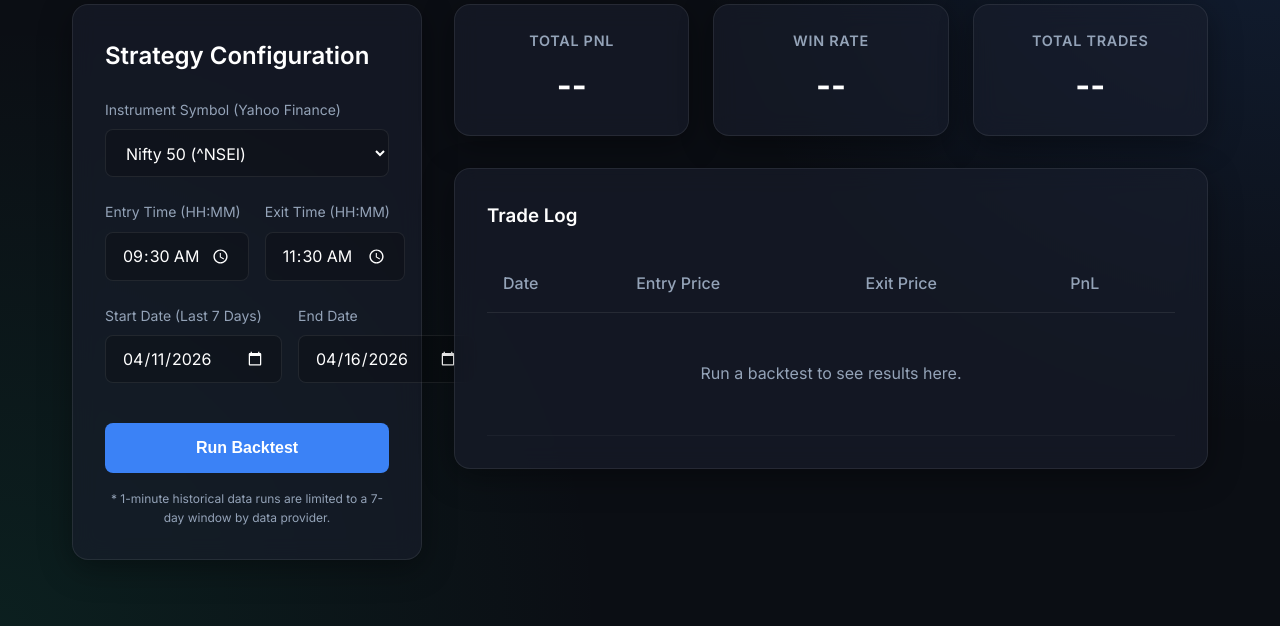
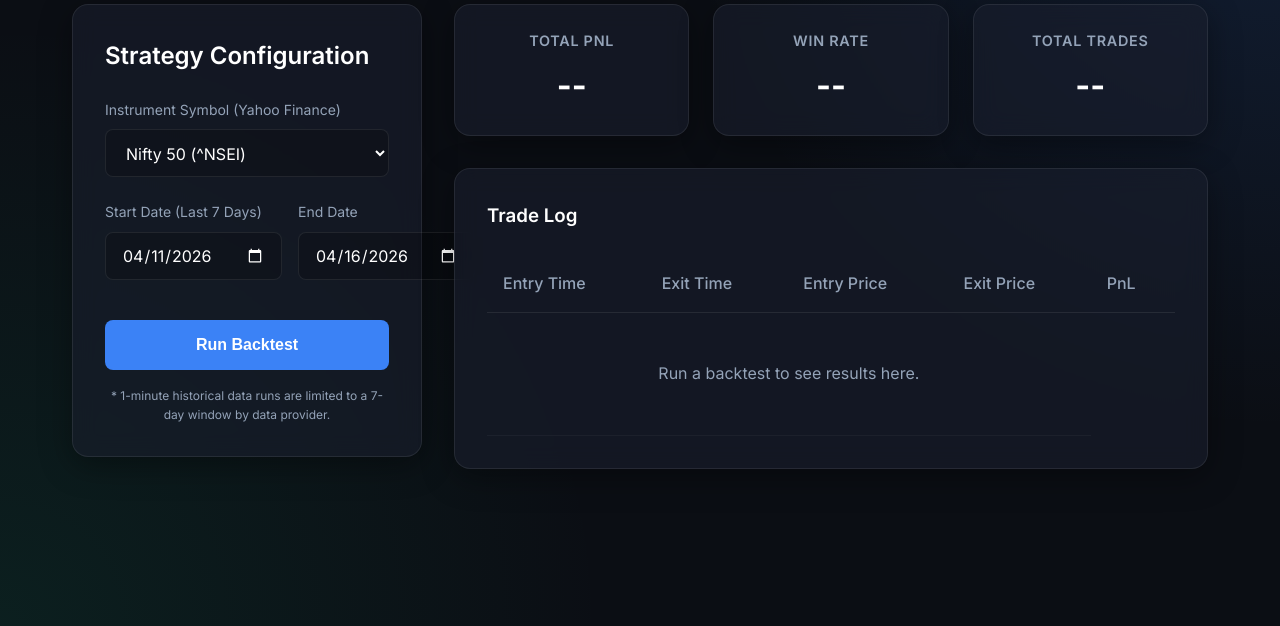
Before and after one commit to subbireddy818/backtest, a Flask app: page / in a window 1280 px wide. Shown: the part 174-800 px from the top of the page. Run offline with Flask 3, Linux system fonts and the light colour scheme.

Commit message:
Updated algorithm to RSI-based intraday strategy

```diff
--- a/app.py
+++ b/app.py
@@ -6,7 +6,7 @@ from datetime import datetime
 
 app = Flask(__name__)
 
-def run_backtest(symbol, entry_time_str, exit_time_str, start_date_str, end_date_str):
+def run_backtest(symbol, start_date_str, end_date_str):
     try:
         # yfinance uses 'YYYY-MM-DD' format, so we need to ensure formatting
         start_dt = datetime.strptime(start_date_str, "%Y-%m-%d")
@@ -35,37 +35,54 @@ def run_backtest(symbol, entry_time_str, exit_time_str, start_date_str, end_date
         if isinstance(df.columns, pd.MultiIndex):
             df.columns = df.columns.get_level_values(0)
 
-        days = df.groupby(df.index.date)
+        # Calculate wilder's RSI (14)
+        delta = df['Close'].diff()
+        gain = delta.clip(lower=0)
+        loss = -1 * delta.clip(upper=0)
+        avg_gain = gain.ewm(com=13, adjust=False).mean()
+        avg_loss = loss.ewm(com=13, adjust=False).mean()
+        rs = avg_gain / avg_loss
+        df['RSI'] = 100 - (100 / (1 + rs))
 
         trades = []
+        active_trade = None
 
-        for date, day_data in days:
-            # Parse target times
-            entry_time = datetime.strptime(f"{date} {entry_time_str}", "%Y-%m-%d %H:%M")
-            exit_time = datetime.strptime(f"{date} {exit_time_str}", "%Y-%m-%d %H:%M")
+        for idx, row in df.iterrows():
+            if pd.isna(row['RSI']):
+                continue
 
-            # Windows
-            entry_window_end = entry_time + pd.Timedelta(minutes=5)
-            exit_window_end = exit_time + pd.Timedelta(minutes=5)
+            close_price = round(float(row['Close']), 2)
+            current_rsi = float(row['RSI'])
 
-            entry_candle = day_data[(day_data.index >= entry_time) & (day_data.index < entry_window_end)].head(1)
-            exit_candle = day_data[(day_data.index >= exit_time) & (day_data.index < exit_window_end)].head(1)
+            # Intraday limits: no new trades after 15:15 to avoid overnight risk
+            allowed_entry = idx.hour < 15 or (idx.hour == 15 and idx.minute <= 15)
+            # Force close close parameter (end of day 15:30 limit check)
+            force_close = idx.hour == 15 and idx.minute >= 28
 
-            if not entry_candle.empty and not exit_candle.empty:
-                try:
-                    entry_price = float(entry_candle['Close'].iloc[0])
-                    exit_price = float(exit_candle['Close'].iloc[0])
+            if active_trade is None:
+                # ENTRY CONDITION: RSI < 30
+                if current_rsi < 30 and allowed_entry:
+                    active_trade = {
+                        "entry_time": idx,
+                        "entry_price": close_price
+                    }
+            else:
+                # We are IN a trade, check hold duration
+                hold_minutes = (idx - active_trade['entry_time']).total_seconds() / 60
 
-                    pnl = exit_price - entry_price
+                # Check exit conditions (after 5 minute holding period)
+                if hold_minutes >= 5:
+                    if current_rsi > 40 or current_rsi < 16 or force_close:
+                        pnl = close_price - active_trade['entry_price']
 
-                    trades.append({
-                        "date": str(date),
-                        "entry": round(entry_price, 2),
-                        "exit": round(exit_price, 2),
-                        "pnl": round(pnl, 2)
-                    })
-                except Exception as e:
-                    print(f"Error extracting prices for {date}: {e}")
+                        trades.append({
+                            "entry_time": active_trade['entry_time'].strftime("%Y-%m-%d %H:%M"),
+                            "exit_time": idx.strftime("%Y-%m-%d %H:%M"),
+                            "entry_price": active_trade['entry_price'],
+                            "exit_price": close_price,
+                            "pnl": round(pnl, 2)
+                        })
+                        active_trade = None # Reset state
 
         total_pnl = sum(t['pnl'] for t in trades)
         wins = [t for t in trades if t['pnl'] > 0]
@@ -80,7 +97,6 @@ def run_backtest(symbol, entry_time_str, exit_time_str, start_date_str, end_date
         }
     except Exception as e:
         return {"error": str(e)}
-
 @app.route("/")
 def index():
     return render_template("index.html")
@@ -89,15 +105,13 @@ def index():
 def backtest_endpoint():
     data = request.json
     symbol = data.get("symbol")
-    entry_time = data.get("entry_time")
-    exit_time = data.get("exit_time")
     start_date = data.get("start_date")
     end_date = data.get("end_date")
 
-    if not all([symbol, entry_time, exit_time, start_date, end_date]):
+    if not all([symbol, start_date, end_date]):
         return jsonify({"error": "Missing input parameters"}), 400
 
-    result = run_backtest(symbol, entry_time, exit_time, start_date, end_date)
+    result = run_backtest(symbol, start_date, end_date)
 
     return jsonify(result)
 
--- a/static/script.js
+++ b/static/script.js
@@ -37,11 +37,8 @@ document.addEventListener('DOMContentLoaded', () => {
         btnText.textContent = 'Processing...';
         loader.classList.remove('hidden');
 
-        // Gather data
         const payload = {
             symbol: document.getElementById('symbol').value,
-            entry_time: document.getElementById('entry_time').value,
-            exit_time: document.getElementById('exit_time').value,
             start_date: startDateInput.value,
             end_date: endDateInput.value
         };
@@ -96,15 +93,16 @@ function updateUI(data) {
             const sign = trade.pnl >= 0 ? '+' : '';
 
             tr.innerHTML = `
-                <td>${trade.date}</td>
-                <td>${trade.entry.toFixed(2)}</td>
-                <td>${trade.exit.toFixed(2)}</td>
+                <td>${trade.entry_time}</td>
+                <td>${trade.exit_time}</td>
+                <td>${trade.entry_price.toFixed(2)}</td>
+                <td>${trade.exit_price.toFixed(2)}</td>
                 <td class="${pnlClass}">${sign}${trade.pnl.toFixed(2)}</td>
             `;
             tbody.appendChild(tr);
         });
     } else {
-        tbody.innerHTML = '<tr><td colspan="4" class="empty-state">No trades executed in this period.</td></tr>';
+        tbody.innerHTML = '<tr><td colspan="5" class="empty-state">No trades executed in this period.</td></tr>';
     }
 }
 
--- a/templates/index.html
+++ b/templates/index.html
@@ -34,17 +34,7 @@
                         </select>
                     </div>
 
-                    <div class="time-group">
-                        <div class="form-group">
-                            <label for="entry_time">Entry Time (HH:MM)</label>
-                            <input type="time" id="entry_time" name="entry_time" value="09:30" required>
-                        </div>
-                        <div class="form-group">
-                            <label for="exit_time">Exit Time (HH:MM)</label>
-                            <input type="time" id="exit_time" name="exit_time" value="11:30" required>
-                        </div>
-                    </div>
-
+                    <!-- Time inputs removed for RSI strategy logic -->
                     <div class="date-group">
                         <div class="form-group">
                             <label for="start_date">Start Date (Last 7 Days)</label>
@@ -89,7 +79,8 @@
                         <table id="tradesTable">
                             <thead>
                                 <tr>
-                                    <th>Date</th>
+                                    <th>Entry Time</th>
+                                    <th>Exit Time</th>
                                     <th>Entry Price</th>
                                     <th>Exit Price</th>
                                     <th>PnL</th>
```
